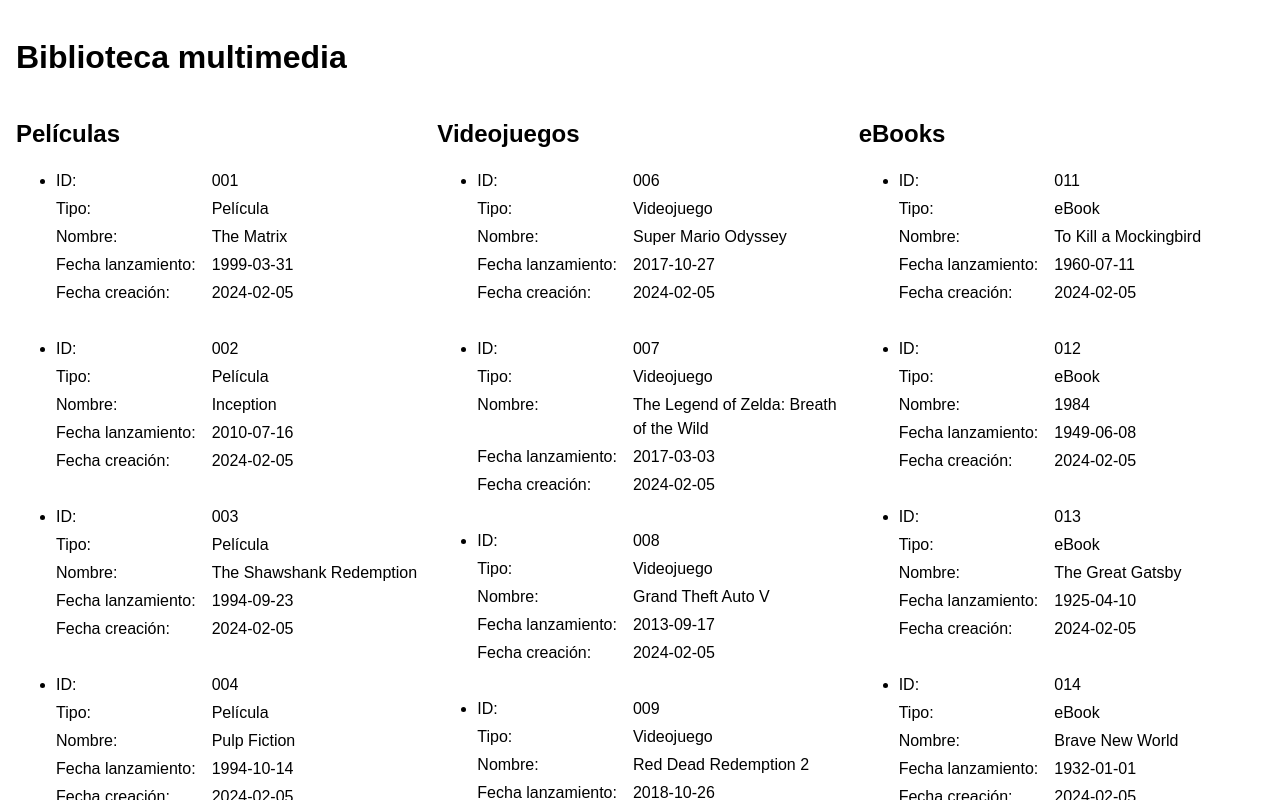
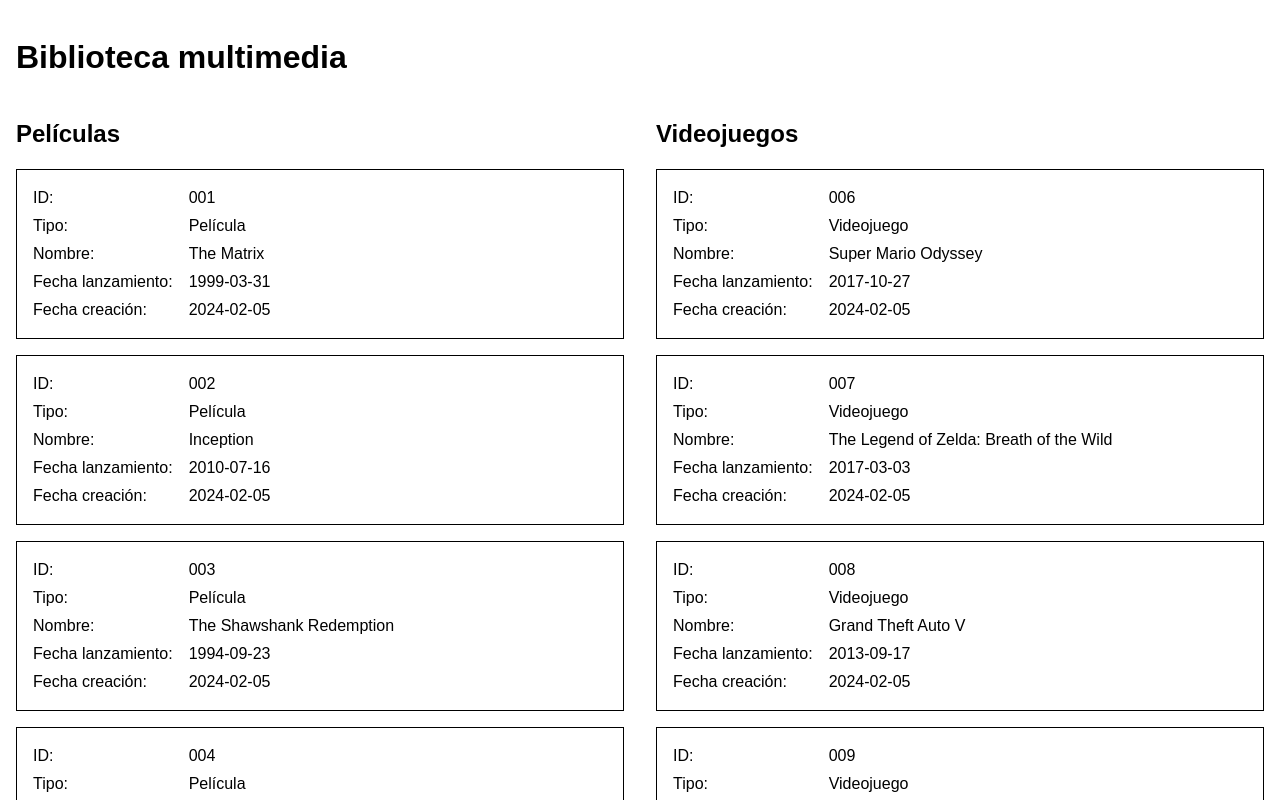
Before and after one commit to germanfrelo/biblioteca-multimedia, a React (Vite) app: page / in a window 1280 px wide. Shown: the top 800 px of the page. Built offline with nearby package versions, Linux system fonts and the light colour scheme.

Commit message:
Add provisional basic styles

```diff
--- a/src/components/App.css
+++ b/src/components/App.css
@@ -1,9 +1,16 @@
 body {
+	max-inline-size: 100rem;
 	padding: 1rem;
+	margin-inline: auto;
+}
+
+.list-unstyled {
+	padding-inline-start: 0;
+	list-style-type: none;
 }
 
 .grid {
 	display: grid;
 	grid-template-columns: repeat(auto-fit, minmax(min(100%, 25rem), 1fr));
-	gap: 2rem 1rem;
+	gap: 1rem 2rem;
 }
--- a/src/components/App.jsx
+++ b/src/components/App.jsx
@@ -15,7 +15,7 @@
 				<section>
 					<h2>Películas</h2>
 
-					<ul className="grid">
+					<ul className="list-unstyled grid">
 						{movies.map(({ id, type, name, releaseDate, createdDate }) => (
 							<li key={id}>
 								<MediaElement id={id} type={type} name={name} releaseDate={releaseDate} createdDate={createdDate} />
@@ -27,7 +27,7 @@
 				<section>
 					<h2>Videojuegos</h2>
 
-					<ul className="grid">
+					<ul className="list-unstyled grid">
 						{videoGames.map(({ id, type, name, releaseDate, createdDate }) => (
 							<li key={id}>
 								<MediaElement id={id} type={type} name={name} releaseDate={releaseDate} createdDate={createdDate} />
@@ -39,7 +39,7 @@
 				<section>
 					<h2>eBooks</h2>
 
-					<ul className="grid">
+					<ul className="list-unstyled grid">
 						{ebooks.map(({ id, type, name, releaseDate, createdDate }) => (
 							<li key={id}>
 								<MediaElement id={id} type={type} name={name} releaseDate={releaseDate} createdDate={createdDate} />
--- a/src/components/MediaElement.css
+++ b/src/components/MediaElement.css
@@ -2,6 +2,8 @@
 	display: grid;
 	grid-template-columns: max-content 1fr;
 	gap: 0.25rem 1rem;
+	padding: 1rem;
+	border: 1px solid;
 }
 
 .media-element * {
```
